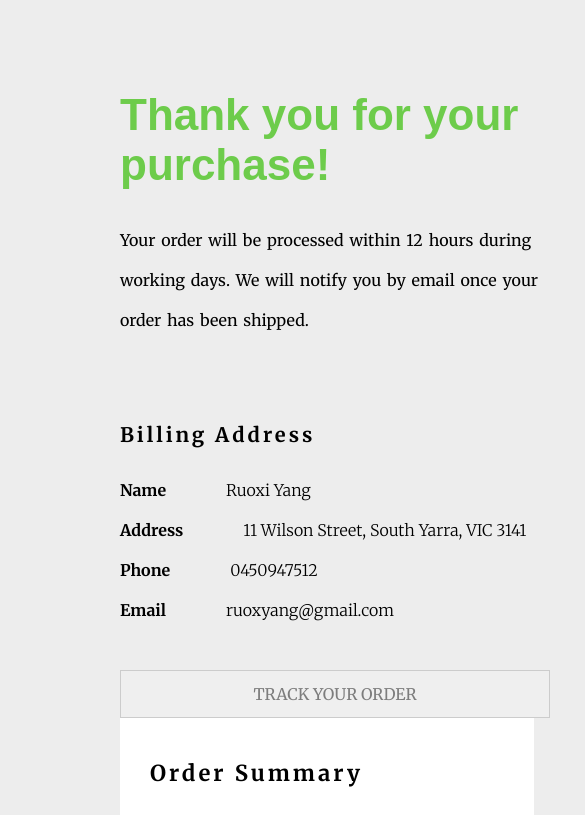
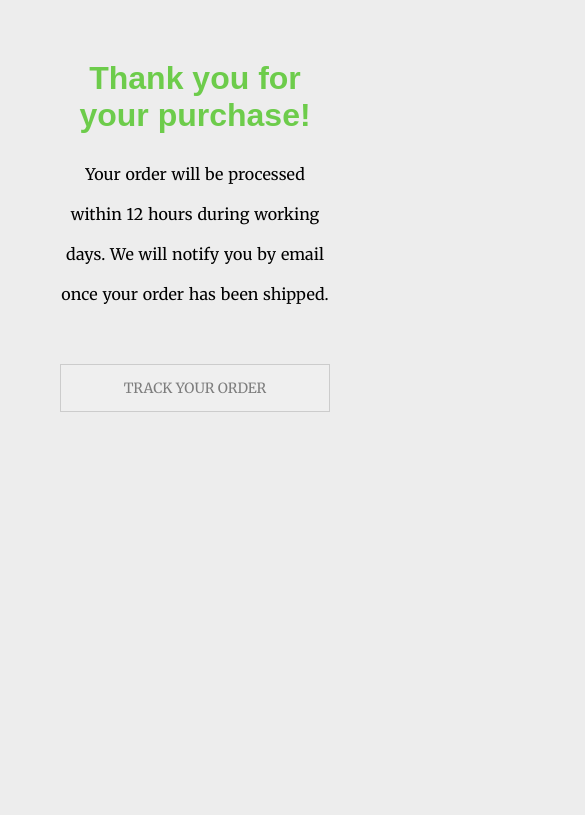
Before and after one commit to ruoxyang/Oliv-Koko, a plain HTML site: page confirmation.html in a window 390 px wide. Shown: the top 815 px of the page, 585 px wide, since content can reach past the window. Drawn offline with nearby package versions, Linux system fonts and the light colour scheme; a web font is replaced by a local one.

Commit message:
confirmation update

```diff
--- a/confirmation.css
+++ b/confirmation.css
@@ -184,3 +184,52 @@ table th{
 .order-totals span{
     margin-left: auto;
 }
+
+
+@media (max-width: 435px){
+    .container{
+        flex-direction: column;
+        margin: 50px;
+        height: 800px;
+    }
+
+    .left-content{
+        flex: 1 1 100%;
+        padding: 10px;
+    }
+
+    .right-content{
+        display: none;
+    }
+
+    .confirmation{
+        text-align: center;
+        margin-bottom: 30px;
+    }
+
+    .confirmation h1{
+        font-size: 32px;
+        margin-bottom: 20px;
+    }
+
+    .confirmation p{
+        max-width: 100%;
+        word-spacing: 1px;
+    }
+
+    .address{
+        display: none;
+    }
+
+
+    .track-btn button{
+        width: 100%;
+        height: 48px;
+        font-size: 14px;
+        padding: 10px;
+    }
+
+
+
+
+}
```
